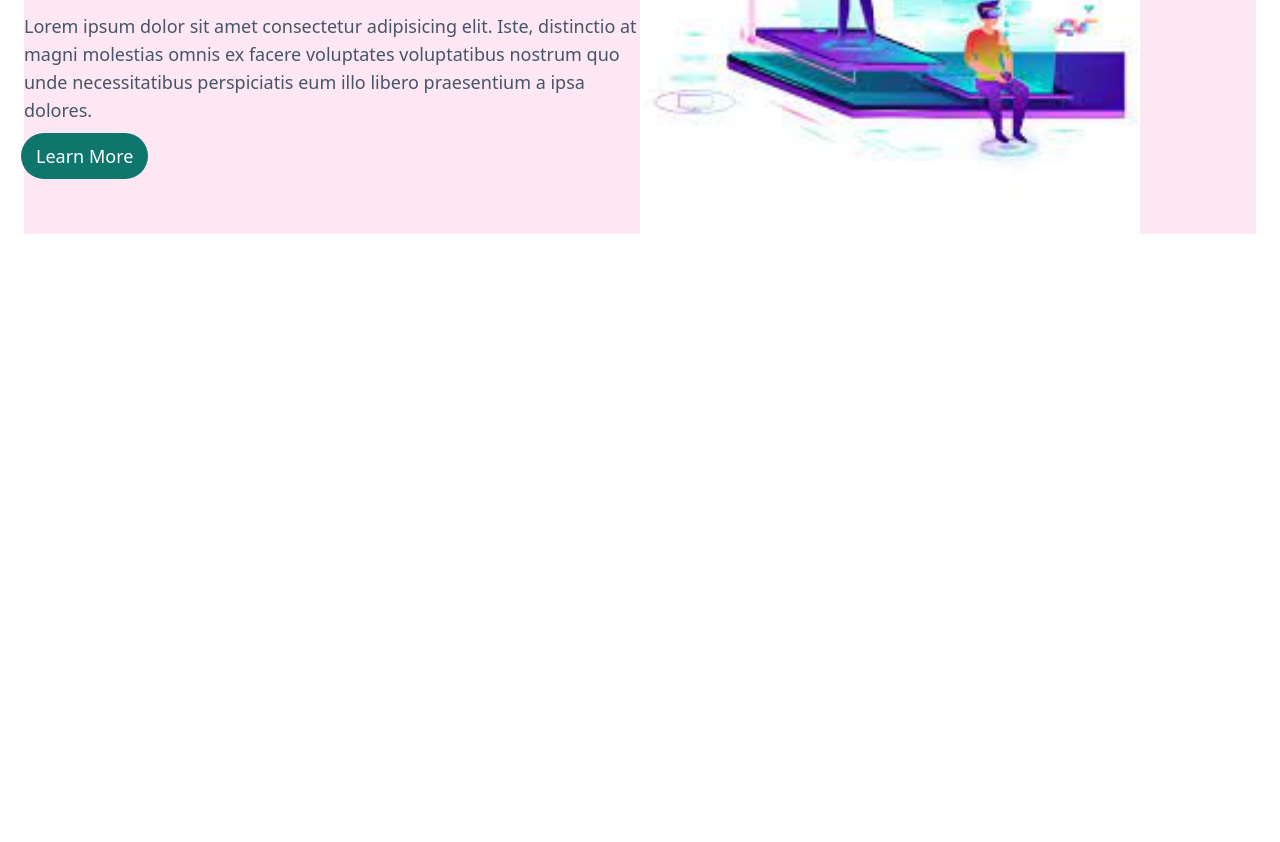
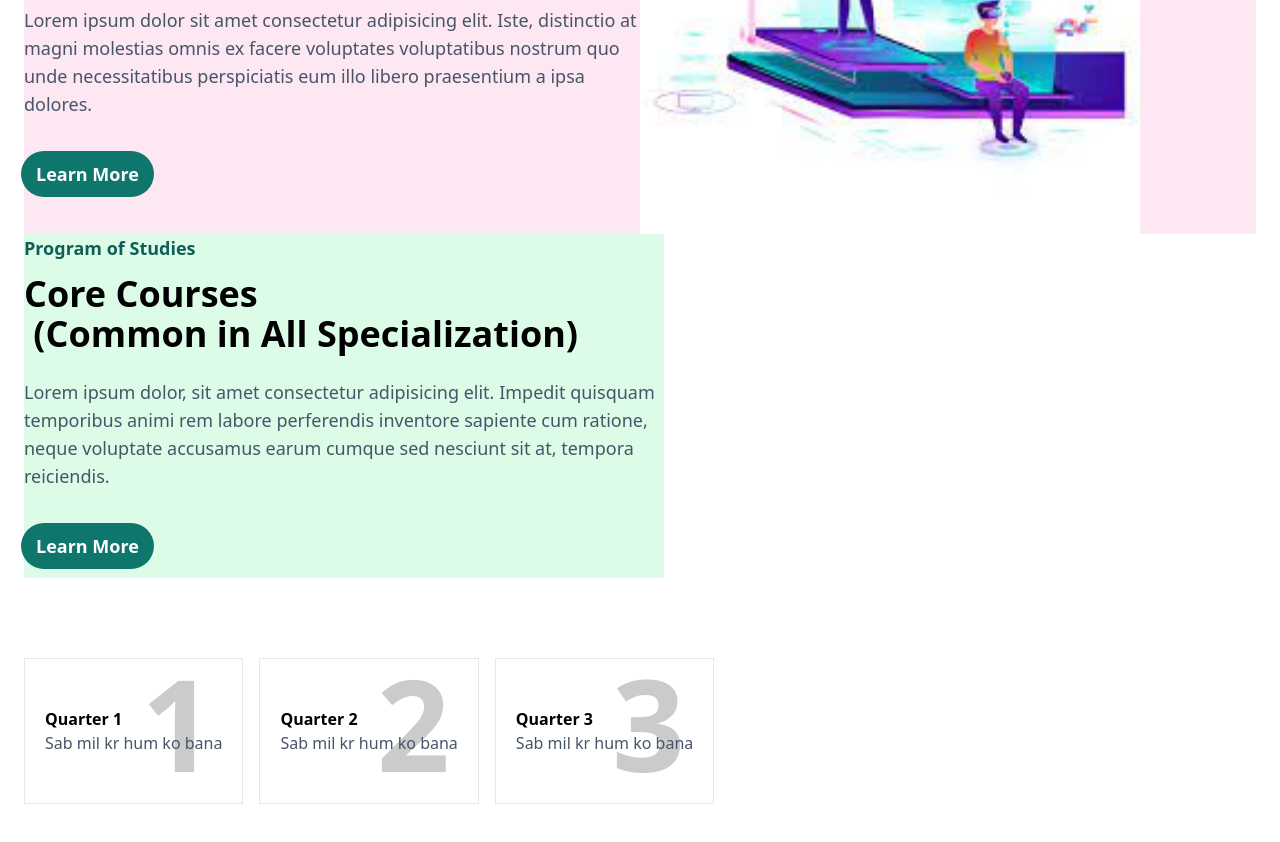
Before and after one commit to EponymousBearer/panaverse_figma_clone, a Next.js app: page / in a window 1280 px wide. Shown: the part 480-1322 px from the top of the page. Before the commit the page ends 800 px from the top, so only its background shows below. Built offline with nearby package versions, Linux system fonts and the light colour scheme.

Commit message:
2 videos done

```diff
--- /dev/null
+++ b/src/app/components/shared/Boxes.tsx
@@ -0,0 +1,21 @@
+import { FC } from "react";
+
+const Boxes: FC<{ heading: string; subheading: string; num: number }> = ({
+  heading,
+  subheading,
+  num,
+}) => {
+  return (
+    <div>
+      <div className="border px-5 py-12 relative w-auto">
+        <h1 className="font-semibold">{heading}</h1>
+        <p className="text-slate-600">{subheading}</p>
+        <span className="absolute top-0 right-7 text-9xl font-bold opacity-20 -z-10">
+          {num}
+        </span>
+      </div>
+    </div>
+  );
+};
+
+export default Boxes;
--- /dev/null
+++ b/src/app/components/shared/Button.tsx
@@ -0,0 +1,12 @@
+import { FC } from "react";
+
+const button: FC<{ text: string }> = ({ text }) => {
+  return (
+    <div className="text-lg ring rounded-full px-3 py-1.5 bg-teal-700 text-white ring-teal-700 my-3
+    hover:shadow-lg font-semibold hover:scale-105 duration-300">
+      {text}
+    </div>
+  );
+};
+
+export default button;
--- /dev/null
+++ b/src/app/components/widgets/CoreTracks.tsx
@@ -0,0 +1,49 @@
+import Boxes from "../shared/Boxes";
+import Button from "../shared/Button";
+import Wrapper from "../shared/Wrapper";
+
+const CoreTracks = () => {
+  const header = "Core Courses \n (Common in All Specialization)";
+  return (
+    <section className="mt-18 ">
+      <Wrapper>
+        <div className="max-w-screen-sm bg-green-100">
+          <h4 className="text-teal-800 font-semibold text-lg">
+            Program of Studies
+          </h4>
+          <h1 className="text-3xl font-bold sm:text-4xl mt-3 whitespace-pre">
+            {header}
+          </h1>
+          <p className="mt-6 text-lg text-slate-600">
+            Lorem ipsum dolor, sit amet consectetur adipisicing elit. Impedit
+            quisquam temporibus animi rem labore perferendis inventore sapiente
+            cum ratione, neque voluptate accusamus earum cumque sed nesciunt sit
+            at, tempora reiciendis.
+          </p>
+          <div className="flex mt-6">
+            <Button text="Learn More" />
+          </div>
+        </div>
+        <div className="my-20 flex gap-x-4">
+          <Boxes
+            heading={"Quarter 1"}
+            subheading={"Sab mil kr hum ko bana"}
+            num={1}
+          ></Boxes>
+          <Boxes
+            heading={"Quarter 2"}
+            subheading={"Sab mil kr hum ko bana"}
+            num={2}
+          ></Boxes>
+          <Boxes
+            heading={"Quarter 3"}
+            subheading={"Sab mil kr hum ko bana"}
+            num={3}
+          ></Boxes>
+        </div>
+      </Wrapper>
+    </section>
+  );
+};
+
+export default CoreTracks;
--- a/src/app/components/widgets/Hero.tsx
+++ b/src/app/components/widgets/Hero.tsx
@@ -1,22 +1,32 @@
 import Wrapper from "../shared/Wrapper";
 import Image from "next/image";
 import HeroPoster from "@/app/assets/images/hero-image.jpeg";
+// components
+import Button from "@/app/components/shared/Button"
+
 
 const Hero = () => {
   return (
     <Wrapper>
-      <div className="flex items-center bg-pink-100">
+      <div className="flex items-center flex-col md:flex-row bg-pink-100">
         <div className="flex-1">
           {/* left side */}
-          <h1 className="text-teal-800 font-semibold text-lg">President Initiative For Artificial Intelligance and Computing (PIAIC)</h1>
-          <h4 className="text-6xl font-bold">Certified Web 3.0 and Metaverse Developer</h4>
+          <h1 className="text-teal-800 font-semibold text-lg">
+            President Initiative For Artificial Intelligance and Computing
+            (PIAIC)
+          </h1>
+          <h4 className="text-5xl font-bold sm:text-6xl mt-3">
+            Certified Web 3.0 and Metaverse Developer
+          </h4>
           <p className="mt-6 text-lg text-slate-600">
             Lorem ipsum dolor sit amet consectetur adipisicing elit. Iste,
             distinctio at magni molestias omnis ex facere voluptates
             voluptatibus nostrum quo unde necessitatibus perspiciatis eum illo
             libero praesentium a ipsa dolores.
           </p>
-        <button className="text-lg ring rounded-full px-3 py-1.5 bg-teal-700 text-white ring-teal-700 my-3">Learn More</button>
+          <div className="flex mt-6">
+          <Button text="Learn More"/>
+          </div>
         </div>
         <div className="flex-1">
           {/* right side */}
--- a/src/app/layout.tsx
+++ b/src/app/layout.tsx
@@ -1,6 +1,7 @@
 // These styles apply to every route in the application
 import Header from "./components/layout/header";
 import "./globals.css";
+import panaverse from "@/app/panaverse.ico"
 
 export default function RootLayout({
   children,
@@ -9,10 +10,15 @@ export default function RootLayout({
 }) {
   return (
     <html lang="en">
+      <head>
+        {" "}
+        <title>Welcome To Panaverse</title>
+        <link rel="icon" href="/panaverse.ico" />
+      </head>
       <body>
         <Header></Header>
         {children}
-        </body>
+      </body>
     </html>
   );
 }
--- a/src/app/page.tsx
+++ b/src/app/page.tsx
@@ -1,9 +1,12 @@
-import Hero from "./components/widgets/Hero"
+import Hero from "./components/widgets/Hero";
+import CoreTracks from "./components/widgets/CoreTracks";
+import Head from 'next/head';
 
 export default function Page() {
   return (
-    <Hero></Hero>
-
-
-    )
+    <>
+      <Hero></Hero>
+      <CoreTracks></CoreTracks>
+    </>
+  );
 }
```
Also changed, not shown: public/panaverse.jpg (added), 1 other file (tests, documents, lock files or other folders).
